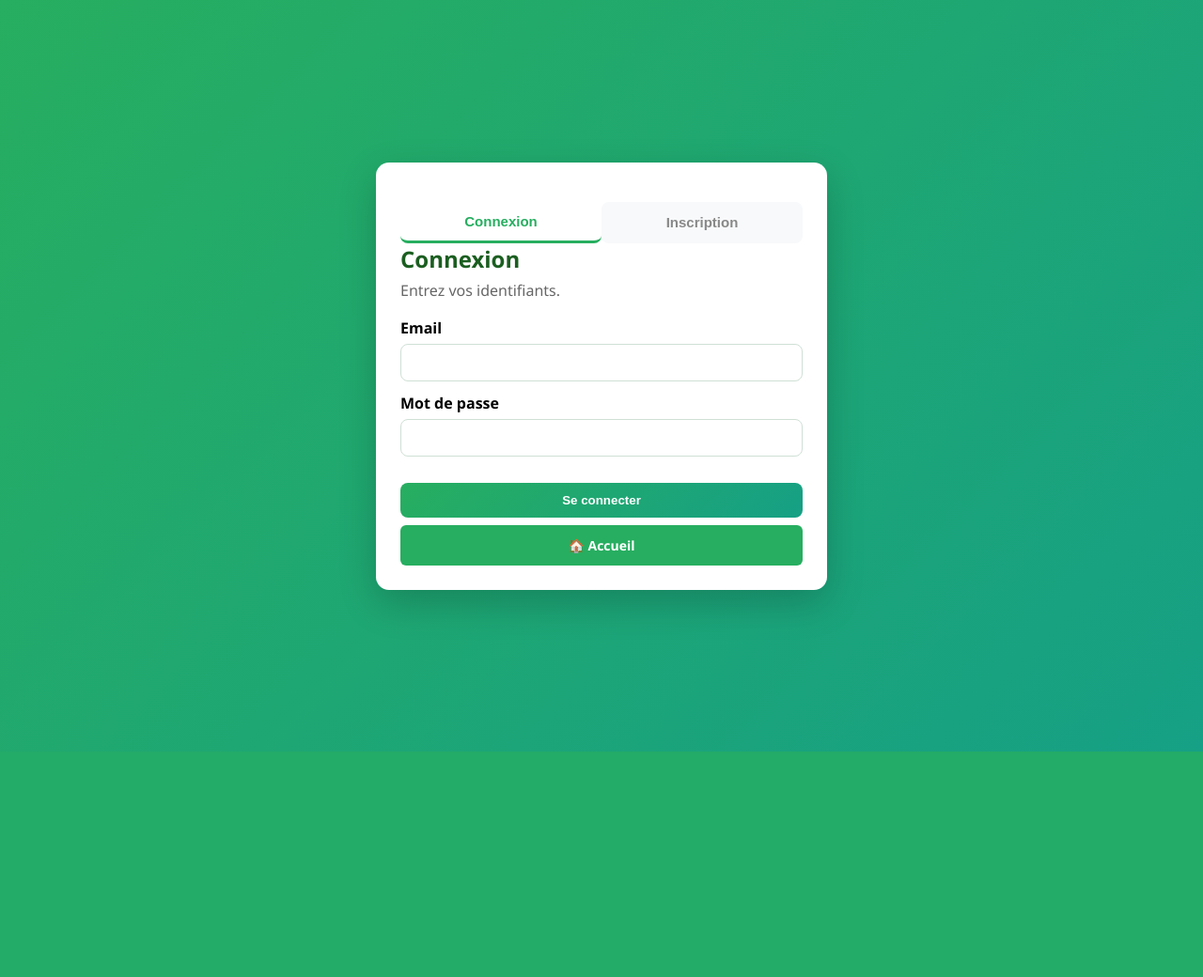
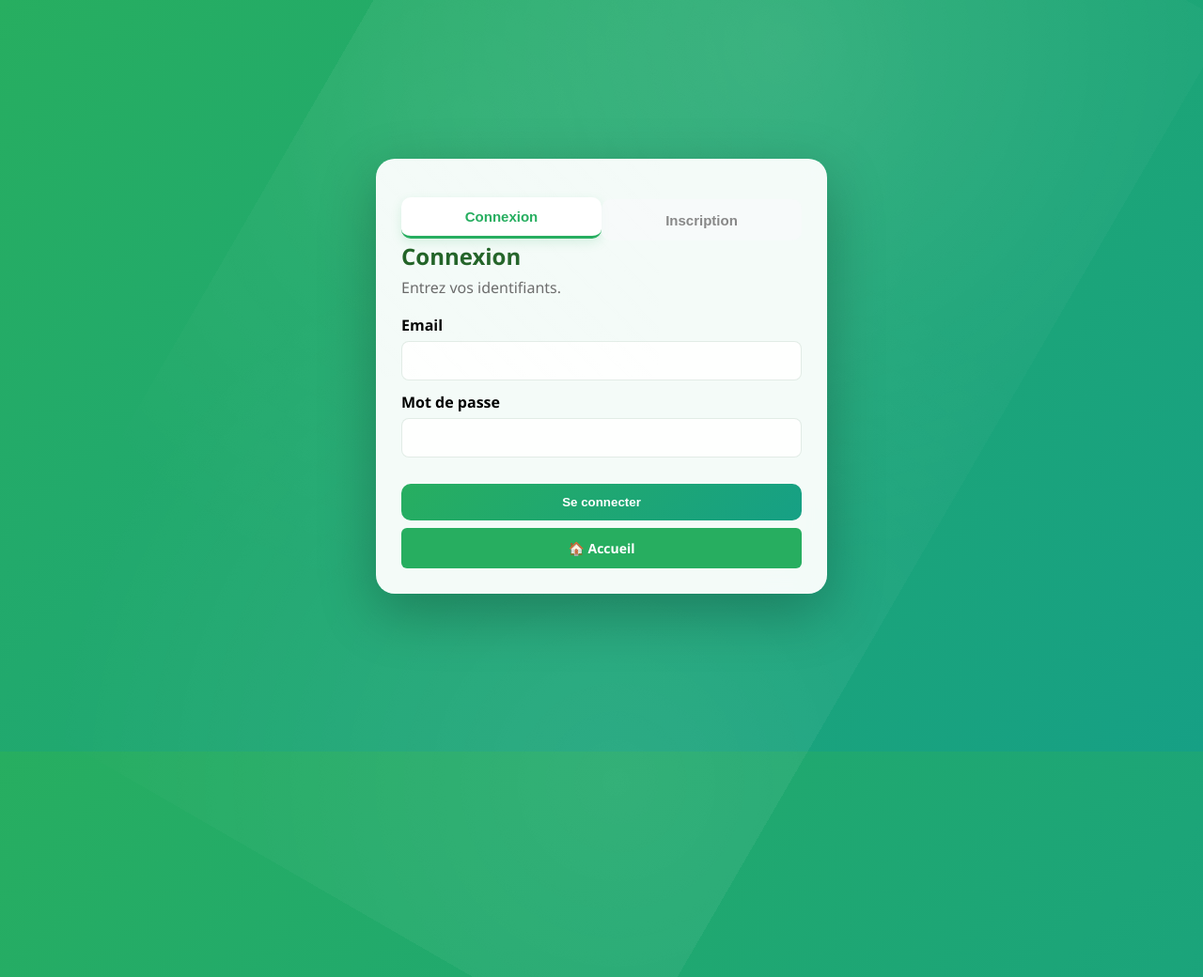
Before and after one commit to youssefchaabane/projet-web-les-visionnaires, a PHP site: page /view/login.php in a window 1280 px wide. Shown: the top 1040 px of the page at 94% size. Before the commit the page ends 800 px from the top, so only its background shows below. Run offline with PHP 8.4, Linux system fonts and the light colour scheme.

Commit message:
des autres nouveaux modifications partie 4

```diff
--- a/view/login.php
+++ b/view/login.php
@@ -129,14 +129,72 @@ if ($_SERVER['REQUEST_METHOD'] === 'POST') {
             place-items: center;
             font-family: "Segoe UI", Tahoma, Geneva, Verdana, sans-serif;
             background: linear-gradient(135deg, #27ae60, #16a085);
+            position: relative;
+            overflow: hidden;
+        }
+
+        body::before {
+            content: '';
+            position: absolute;
+            top: 0;
+            left: 0;
+            right: 0;
+            bottom: 0;
+            background:
+                radial-gradient(circle at 20% 50%, rgba(255,255,255,0.1) 0%, transparent 50%),
+                radial-gradient(circle at 80% 20%, rgba(255,255,255,0.08) 0%, transparent 50%),
+                radial-gradient(circle at 40% 80%, rgba(255,255,255,0.06) 0%, transparent 50%);
+            pointer-events: none;
+            animation: floatBubbles 20s ease-in-out infinite;
+        }
+
+        @keyframes floatBubbles {
+            0%, 100% { transform: translateY(0) rotate(0deg); }
+            33% { transform: translateY(-20px) rotate(120deg); }
+            66% { transform: translateY(-10px) rotate(240deg); }
         }
         .auth-card {
             width: min(480px, 92vw);
-            background: #fff;
-            border-radius: 14px;
-            box-shadow: 0 14px 40px rgba(0, 0, 0, .20);
+            background: rgba(255, 255, 255, 0.95);
+            backdrop-filter: blur(10px);
+            border-radius: 20px;
+            box-shadow: 0 20px 60px rgba(0, 0, 0, .25);
             padding: 26px;
             overflow: hidden;
+            border: 1px solid rgba(255, 255, 255, 0.2);
+            animation: slideInUp 0.6s ease-out;
+            position: relative;
+        }
+
+        .auth-card::before {
+            content: '';
+            position: absolute;
+            top: -50%;
+            left: -50%;
+            width: 200%;
+            height: 200%;
+            background: linear-gradient(45deg,
+                transparent 30%,
+                rgba(255, 255, 255, 0.05) 50%,
+                transparent 70%);
+            animation: shimmer 3s ease-in-out infinite;
+            pointer-events: none;
+        }
+
+        @keyframes slideInUp {
+            from {
+                opacity: 0;
+                transform: translateY(30px) scale(0.9);
+            }
+            to {
+                opacity: 1;
+                transform: translateY(0) scale(1);
+            }
+        }
+
+        @keyframes shimmer {
+            0%, 100% { transform: translateX(-50%) translateY(-50%) rotate(0deg); }
+            50% { transform: translateX(-30%) translateY(-50%) rotate(1deg); }
         }
         .tabs {
             display: flex;
@@ -145,17 +203,34 @@ if ($_SERVER['REQUEST_METHOD'] === 'POST') {
             flex: 1;
             padding: 12px;
             border: none;
-            background: #f8f9fa;
+            background: rgba(248, 249, 250, 0.8);
             font-size: 15px;
             font-weight: 700;
             color: #888;
             cursor: pointer;
-            transition: all .25s;
+            transition: all .3s cubic-bezier(0.4, 0, 0.2, 1);
+            position: relative;
+            overflow: hidden;
+        }
+        .tab::before {
+            content: '';
+            position: absolute;
+            top: 0;
+            left: -100%;
+            width: 100%;
+            height: 100%;
+            background: linear-gradient(90deg, transparent, rgba(255,255,255,0.2), transparent);
+            transition: left 0.5s;
+        }
+        .tab:hover::before {
+            left: 100%;
         }
         .tab.active {
             background: white;
             color: #27ae60;
             border-bottom: 3px solid #27ae60;
+            transform: translateY(-2px);
+            box-shadow: 0 4px 12px rgba(39, 174, 96, 0.15);
         }
         .home-container {
             display: flex;
@@ -197,21 +272,64 @@ if ($_SERVER['REQUEST_METHOD'] === 'POST') {
         label { display: block; margin: 12px 0 6px; font-weight: 600; }
         input, select {
             width: 100%;
-            padding: 11px 12px;
-            border: 1px solid #cfe0d5;
+            padding: 12px 16px;
+            border: 1px solid rgba(207, 224, 213, 0.6);
             border-radius: 8px;
             font-size: 14px;
+            transition: all 0.3s ease;
+            background: rgba(255, 255, 255, 0.9);
+        }
+
+        input:focus, select:focus {
+            outline: none;
+            border-color: #27ae60;
+            box-shadow: 0 0 0 3px rgba(39, 174, 96, 0.1);
+            background: white;
+            transform: translateY(-1px);
+        }
+
+        input::placeholder {
+            color: #999;
         }
         button {
             width: 100%;
             margin-top: 16px;
-            padding: 11px 12px;
+            padding: 12px 20px;
             border: 0;
-            border-radius: 8px;
+            border-radius: 10px;
             color: #fff;
             font-weight: 700;
             cursor: pointer;
             background: linear-gradient(135deg, #27ae60, #16a085);
+            transition: all 0.3s cubic-bezier(0.4, 0, 0.2, 1);
+            position: relative;
+            overflow: hidden;
+            transform: translateY(0);
+        }
+
+        button::before {
+            content: '';
+            position: absolute;
+            top: 0;
+            left: -100%;
+            width: 100%;
+            height: 100%;
+            background: linear-gradient(90deg, transparent, rgba(255,255,255,0.3), transparent);
+            transition: left 0.6s;
+        }
+
+        button:hover {
+            transform: translateY(-2px);
+            box-shadow: 0 8px 25px rgba(39, 174, 96, 0.3);
+        }
+
+        button:hover::before {
+            left: 100%;
+        }
+
+        button:active {
+            transform: translateY(0);
+            box-shadow: 0 4px 15px rgba(39, 174, 96, 0.2);
         }
         .error {
             background: #f8d7da;
```
